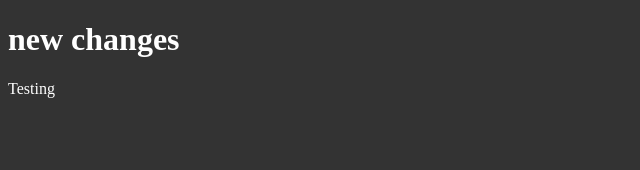
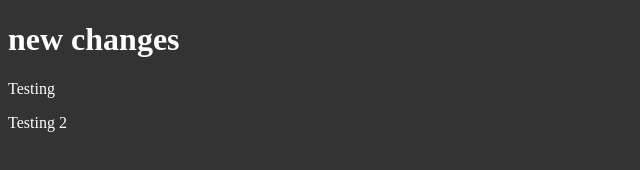
Before and after one commit to sanitysign/branch-merging, a plain HTML site: page index.html in a window 1280 px wide. Shown: the full height of the page, 0-640 px from the left. Drawn offline with Linux system fonts and the light colour scheme.

Commit message:
testing 2

```diff
--- a/index.html
+++ b/index.html
@@ -10,5 +10,6 @@
 <body>
   <h1 class="heading">new changes</h1>
   <p class="test">Testing</p>
+  <p class="test">Testing 2</p>
 </body>
 </html>
```
